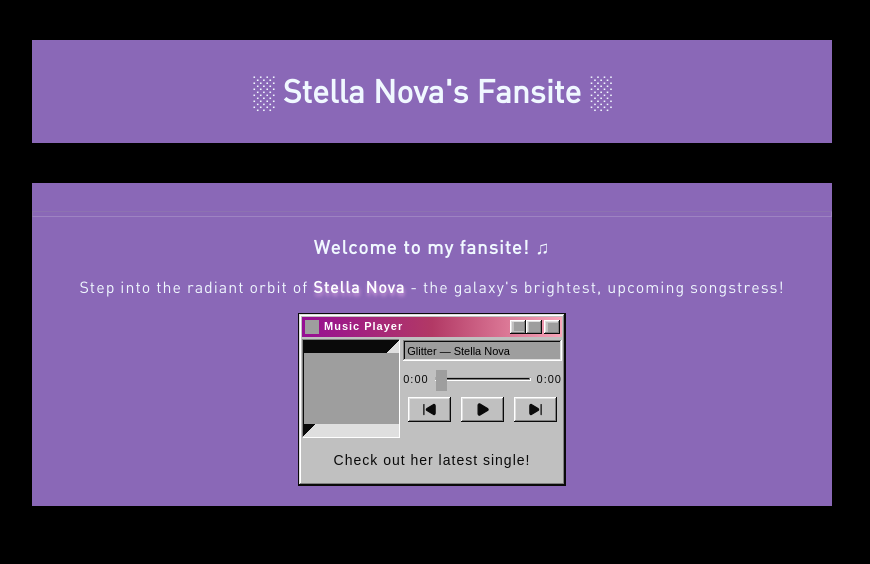
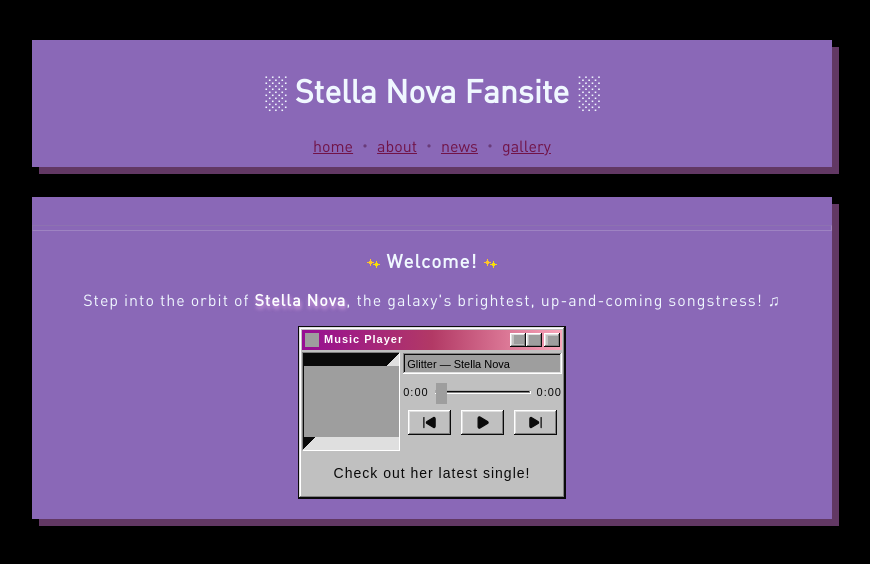
Before and after one commit to ko-xinga/stella-nova, a plain HTML site: page index.html in a window 1280 px wide. Shown: the whole page, without its empty margins (208-1078 px from the left). Drawn offline with Linux system fonts and the light colour scheme; grey boxes are pictures that could not be loaded; a web font is replaced by a local one.

Commit message:
Added graphics

```diff
--- a/index.html
+++ b/index.html
@@ -7,16 +7,23 @@
   <!-- Body -->
   <body>
     <div id="navbar">
-      <h1>░ Stella Nova's Fansite ░</h1>
+      <h1>░ Stella Nova Fansite ░</h1>
+      <nav>
+        <a href="index.html">home</a> ・ <a href="url">about</a> ・
+        <a href="url">news</a> ・ <a href="url">gallery</a>
+      </nav>
     </div>
 
     <div class="article">
       <hr class="hrStyleTop" />
-      <h3>Welcome to my fansite! ♫</h3>
+      <h3>
+        <img src="/graphics/smallstars.gif" /> Welcome!
+        <img src="/graphics/smallstars.gif" />
+      </h3>
       <p>
-        Step into the radiant orbit of
-        <span class="wiredAnim"><b>Stella Nova</b></span> - the galaxy's
-        brightest, upcoming songstress!
+        Step into the orbit of
+        <span class="wiredAnim"><b>Stella Nova</b></span
+        >, the galaxy's brightest, up-and-coming songstress! ♫
       </p>
 
       <div id="musicplayer">
--- a/style.css
+++ b/style.css
@@ -7,6 +7,14 @@
 
 body {
   background-color: black
+}
+
+a {
+	color:#711347
+}
+
+nav {
+	color:#693b7a
 }
 
 /* Top bar */
@@ -28,6 +36,8 @@ body {
 	padding-bottom: 10px;
 	/*border-top-left-radius: 5px;
 	border-top-right-radius: 5px;*/
+	/* Shadow */
+  	box-shadow: 7px 7px #623864;
 }
 
 .article {
@@ -40,13 +50,14 @@ body {
 	height: auto;
 	margin-left: auto;
 	margin-right: auto;
-	margin-top: 40px;
+	margin-top: 30px;
 	box-shadow: black 0px 5px 10px;
 	text-align: center;
 	padding-top: 20px;
 	padding-bottom: 20px;
     letter-spacing:1px;
-
+	/* Shadow */
+  	box-shadow: 7px 7px #623864;
 }
 
 .wiredAnim {
```
Also changed, not shown: graphics/singlepurplestar.gif (added), graphics/smallstars.gif (added).
